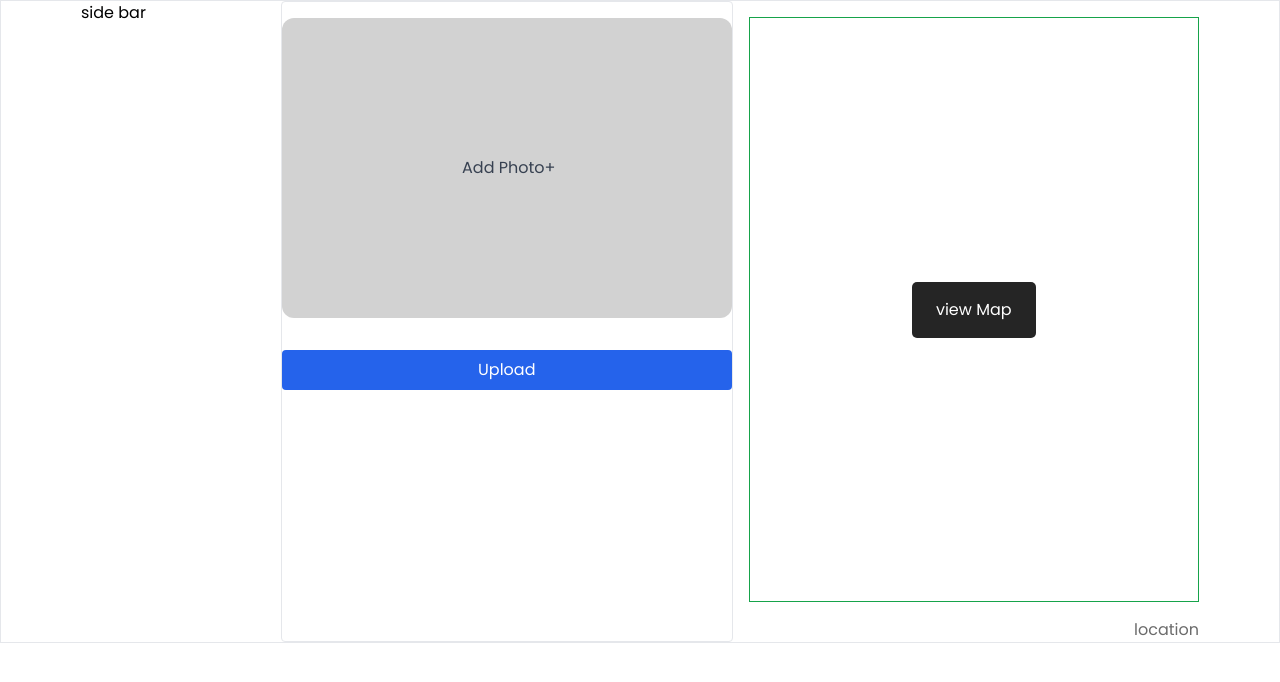
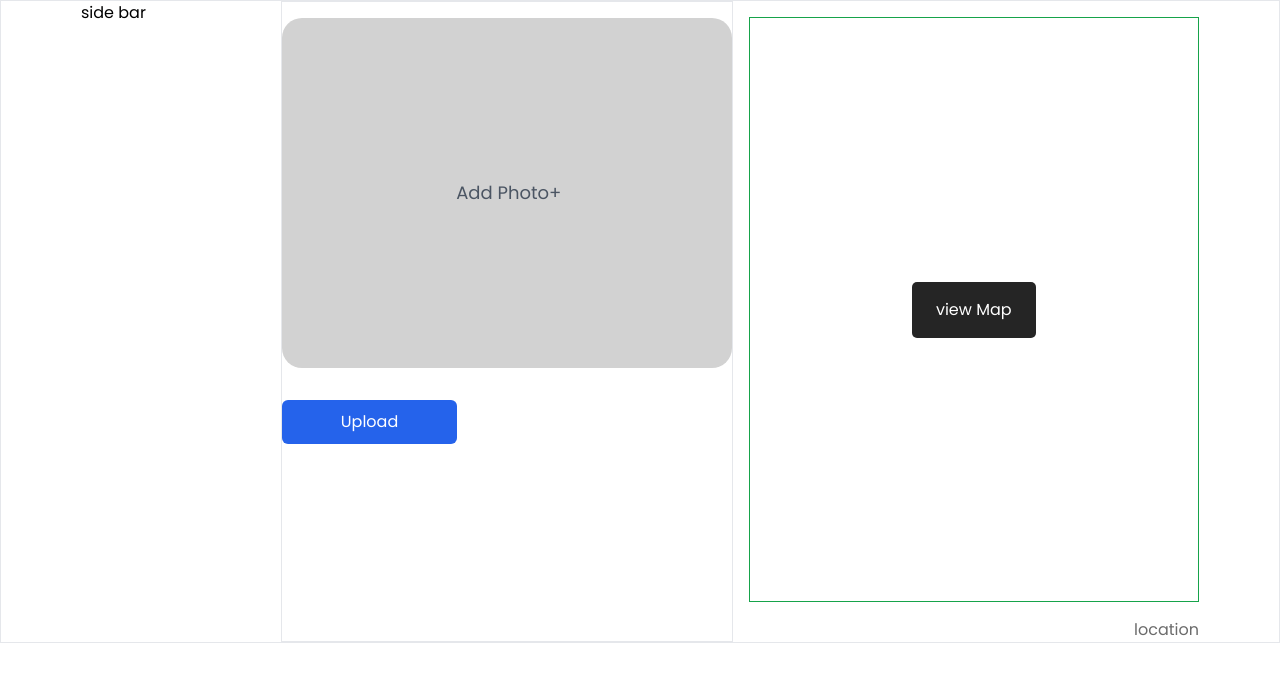
Before and after one commit to RusithTharindu/Campus-Housing-Portal-Frontend, a React (Vite) app in the folder HousingPortalSDT/: page /editdashboard in a window 1280 px wide. Shown: the top 682 px of the page. Built offline with nearby package versions, Linux system fonts and the light colour scheme.

Commit message:
Added image delete feature

```diff
--- a/HousingPortalSDT/src/components/imageSelector.jsx
+++ b/HousingPortalSDT/src/components/imageSelector.jsx
@@ -1,42 +1,3 @@
-// import "../../src/App.css";
-// import React, {useState, useRef} from "react";
-
-// function DragDropImageloader() {
-//   const [images, setImages] = useState([]);
-//   const [isDragging, setIsDragging] = useState(false);
-//   const fileInputRef = useRef(null);
-
-//   function selectFiles(){
-//     fileInputRef.current.click();
-
-//   }
-//   return (
-//     <div className="card" onClick={selectFiles}>
-//       <div className="drag-area">
-//         {isDragging ? (
-//           <span className="seelct">Drop Images here</span>
-//         ) : (
-//            <>
-//            Drag & Drop image here or {" "}
-//         <span className=" select" role="button" >Browse</span>
-//            </>
-// )}
-
-//         <input name="file" type="file" className="file" multiple ref={fileInputRef} ></input>
-//       </div>
-//       <div className="container">
-//         <div className="image">
-//           <span className=" delete">&times;</span>
-//         </div>
-//         <img src="" alt="" />
-//       </div>
-//       <button type="button">Upload</button>
-//     </div>
-//   );
-// }
-
-// export default DragDropImageloader;
-
 import React, { useState, useRef } from "react";
 
 function DragDropImageloader() {
@@ -53,7 +14,7 @@ function DragDropImageloader() {
     if (files.length === 0) return;
     for (let i = 0; i < files.length; i++) {
       if (files[i].type.split("/")[0] !== "image") continue;
-      if (images.some((e) => e.name === files[i].name)) {
+      if (!images.some((e) => e.name === files[i].name)) {
         setImages((prevImages) => [
           ...prevImages,
           {
@@ -65,23 +26,25 @@ function DragDropImageloader() {
     }
   }
 
+  function deleteImage(index) {
+    setImages((prevImages) => prevImages.filter((_, i) => i !== index));
+  }
+
   return (
-    <div className="justify-between w-full h-full border rounded cursor-pointer">
+    <div className="justify-between w-full h-full border">
       <div
-        className="flex items-center justify-center text-center mt-4 text-gray-700 rounded-xl bg-lightGrey h-[300px] w-full"
+        className="flex items-center justify-center text-center mt-4 text-gray-700 rounded-[20px] bg-lightGrey h-[350px] w-full"
         onClick={selectFiles}
       >
         {isDragging ? (
           <span className="text-lg">Drop Images here</span>
         ) : (
-          <>
-            <span
-              className="ml-1 text-#252525 transition-opacity cursor-pointer duration-400 hover:opacity-60"
-              role="button"
-            >
-              Add Photo+
-            </span>
-          </>
+          <span
+            className="ml-1 text-#252525 transition-opacity cursor-pointer duration-400 hover:opacity-60 text-lg text-gray-600"
+            role="button"
+          >
+            Add Photo+
+          </span>
         )}
         <input
           name="file"
@@ -94,8 +57,14 @@ function DragDropImageloader() {
       </div>
       <div className="container flex flex-wrap items-start justify-start w-full h-auto mt-4 overflow-y-auto">
         {images.map((image, index) => (
-          <div className="relative mb-2 mr-1 border border-2 image w-18 h-18 " key={index}>
-            <span className="delete absolute top-[-0.5] right-2 text-lg cursor-pointer z-50">
+          <div
+            key={index}
+            className="relative w-20 h-20 mb-2 mr-1 border-2 image"
+          >
+            <span
+              className="delete absolute top-[-0.5] right-2 text-lg cursor-pointer z-50"
+              onClick={() => deleteImage(index)}
+            >
               &times;
             </span>
             <img
@@ -108,7 +77,7 @@ function DragDropImageloader() {
       </div>
       <button
         type="button"
-        className="w-full py-2 mt-4 text-white bg-blue-600 rounded cursor-pointer"
+        className="w-[175px] py-2.5 mt-4 rounded-md text-white bg-blue-600 cursor-pointer"
       >
         Upload
       </button>
@@ -230,3 +199,42 @@ export default DragDropImageloader;
 
 export default imageSelector; */
 }
+
+// import "../../src/App.css";
+// import React, {useState, useRef} from "react";
+
+// function DragDropImageloader() {
+//   const [images, setImages] = useState([]);
+//   const [isDragging, setIsDragging] = useState(false);
+//   const fileInputRef = useRef(null);
+
+//   function selectFiles(){
+//     fileInputRef.current.click();
+
+//   }
+//   return (
+//     <div className="card" onClick={selectFiles}>
+//       <div className="drag-area">
+//         {isDragging ? (
+//           <span className="seelct">Drop Images here</span>
+//         ) : (
+//            <>
+//            Drag & Drop image here or {" "}
+//         <span className=" select" role="button" >Browse</span>
+//            </>
+// )}
+
+//         <input name="file" type="file" className="file" multiple ref={fileInputRef} ></input>
+//       </div>
+//       <div className="container">
+//         <div className="image">
+//           <span className=" delete">&times;</span>
+//         </div>
+//         <img src="" alt="" />
+//       </div>
+//       <button type="button">Upload</button>
+//     </div>
+//   );
+// }
+
+// export default DragDropImageloader;
```
